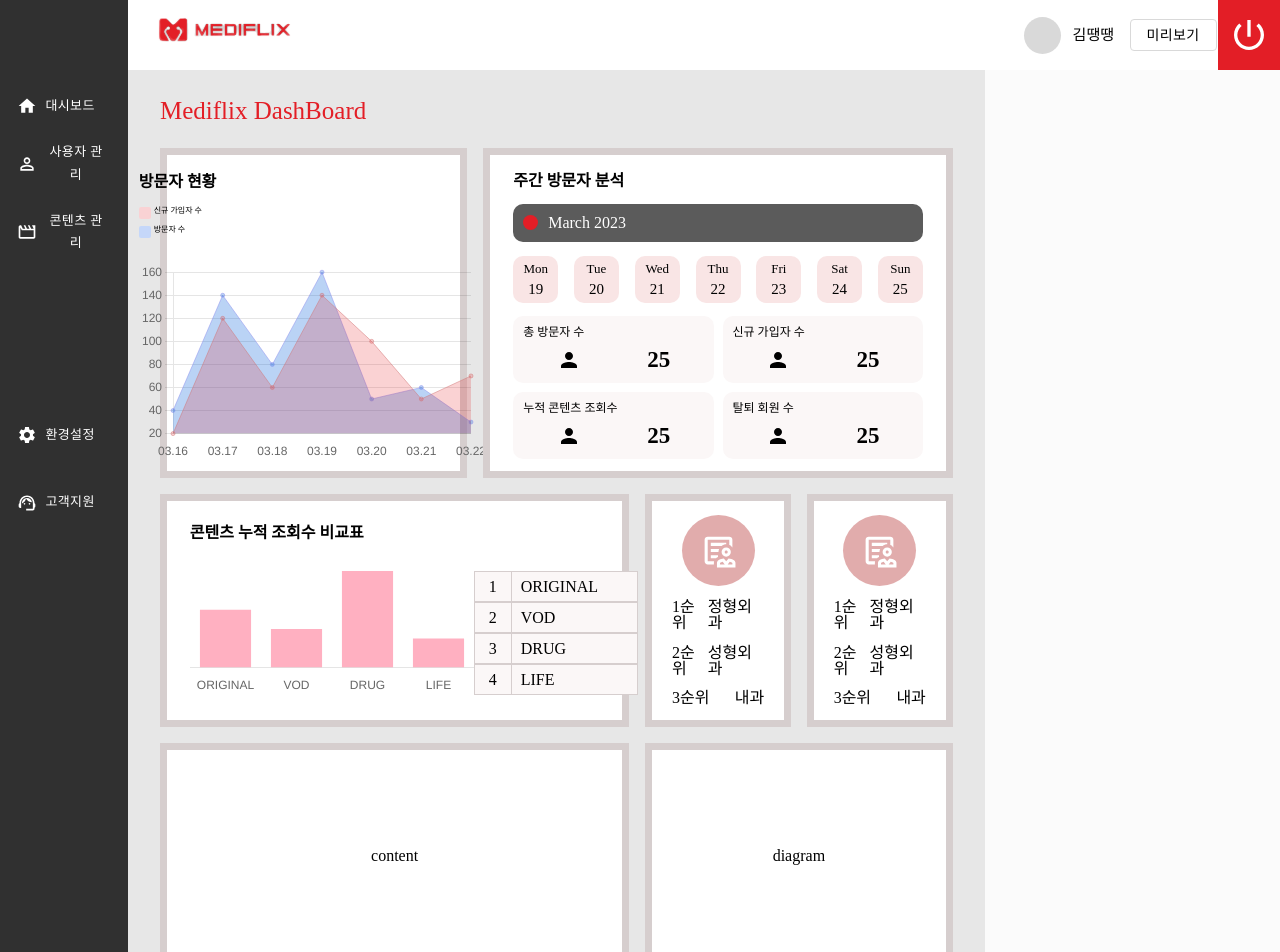
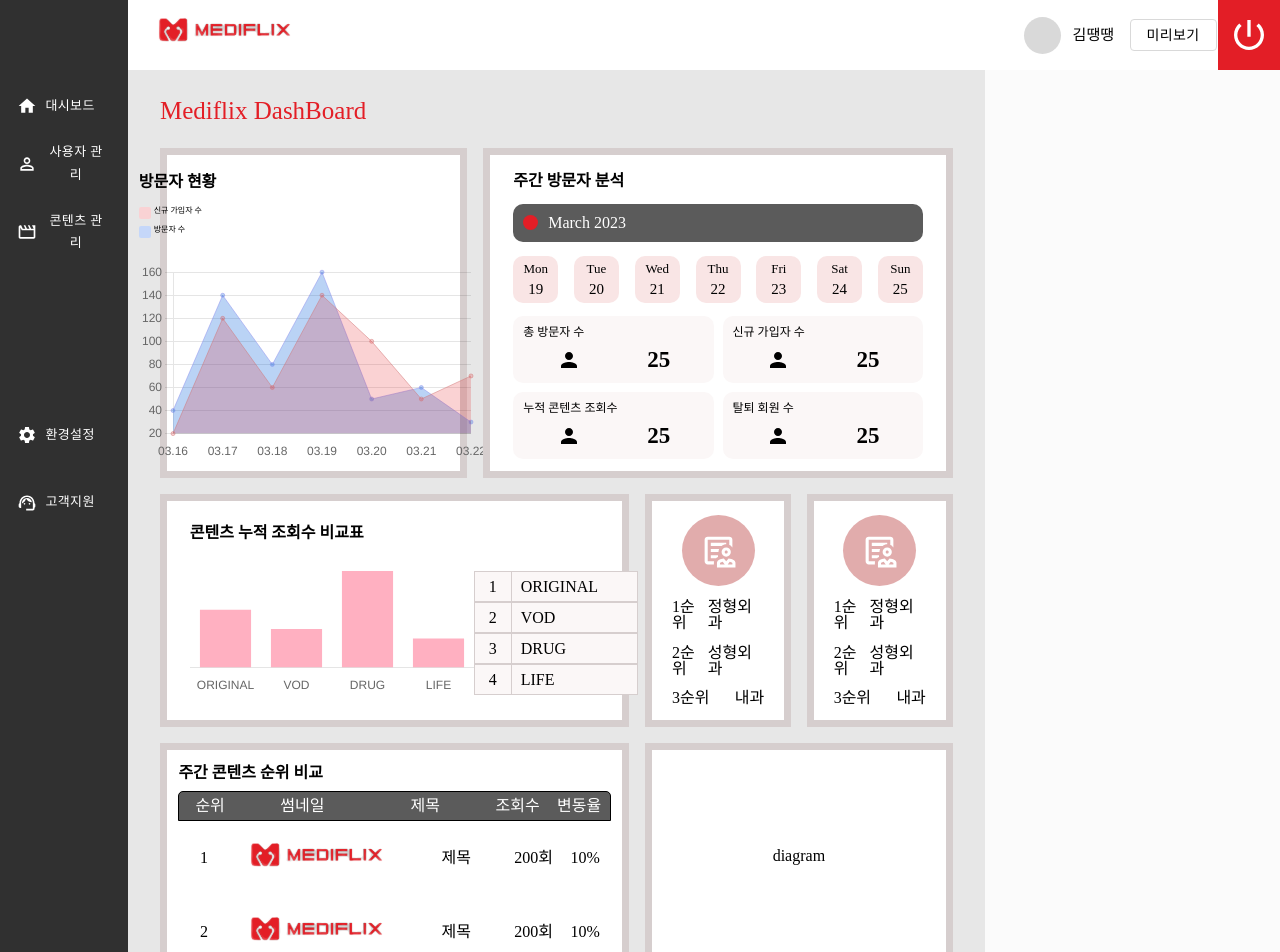
Before and after one commit to MEDIFLIX/ST_FE, a React (Create React App) app in the folder st_fe/: page /main in a window 1280 px wide. Shown: the top 952 px of the page. Built offline with nearby package versions, Linux system fonts and the light colour scheme; a web font is replaced by a local one.

Commit message:
feat : ContentList 컴포넌트 추가

```diff
--- a/st_fe/src/pages/MainPage/MainPage.tsx
+++ b/st_fe/src/pages/MainPage/MainPage.tsx
@@ -5,6 +5,7 @@ import SideBar from '../../components/SideBar';
 import Analysis from './components/Analysis';
 import BarChart from './components/BarChart';
 import ListItems from './components/ListItems';
+import ContentList from './components/ContentList';
 
 const MainContainer = styled.div`
   width: 100vw;
@@ -124,7 +125,9 @@ const MainPage = () => {
             <ContentBox className={'grid-item2'}>
               <ListItems />
             </ContentBox>
-            <ContentBox className={'grid-content'}>content</ContentBox>
+            <ContentBox className={'grid-content'}>
+              <ContentList />
+            </ContentBox>
             <ContentBox className={'grid-diagram'}>diagram</ContentBox>
           </ContentGridBox>
         </DashContainer>
--- /dev/null
+++ b/st_fe/src/pages/MainPage/components/ContentList.tsx
@@ -0,0 +1,114 @@
+import styled from 'styled-components';
+
+const ContentListContainer = styled.div`
+  display: flex;
+  flex-direction: column;
+  width: 95%;
+  height: 95%;
+
+  .contentList_title {
+    font-size: 16px;
+    font-weight: bold;
+    margin: 10px 0px;
+  }
+`;
+
+const BarBox = styled.div`
+  border: 1px solid black;
+  background-color: #5b5b5b;
+  border-top-left-radius: 5px;
+  border-top-right-radius: 5px;
+  color: #ffffff;
+  display: flex;
+  justify-content: space-evenly;
+  align-items: center;
+  padding: 6px 0px;
+  text-align: center;
+
+  div:nth-child(1) {
+    flex: 1;
+    width: 26px;
+  }
+  div:nth-child(2) {
+    flex: 2;
+  }
+  div:nth-child(3) {
+    flex: 2;
+  }
+  div:nth-child(4) {
+    flex: 1;
+  }
+  div:nth-child(5) {
+    flex: 1;
+  }
+`;
+
+const ContentContainer = styled.div`
+  display: flex;
+  flex-direction: column;
+`;
+
+const ContentBox = styled.div`
+  display: flex;
+  text-align: center;
+  align-items: center;
+  margin: 7px 0;
+
+  img {
+    width: inherit;
+    height: inherit;
+  }
+
+  div:nth-child(1) {
+    flex: 1;
+  }
+
+  div:nth-child(2) {
+    flex: 2;
+    margin-top: 7px;
+  }
+  div:nth-child(3) {
+    flex: 2;
+  }
+  div:nth-child(4) {
+    flex: 1;
+  }
+  div:nth-child(5) {
+    flex: 1;
+  }
+`;
+
+const ContentList = () => {
+  const data = [
+    { prior: 1, img: 'img', title: '제목', number: '200회', diffRate: '10%' },
+    { prior: 2, img: 'img', title: '제목', number: '200회', diffRate: '10%' },
+  ];
+
+  return (
+    <ContentListContainer>
+      <div className="contentList_title">주간 콘텐츠 순위 비교</div>
+      <BarBox>
+        <div>순위</div>
+        <div>썸네일</div>
+        <div>제목</div>
+        <div>조회수</div>
+        <div>변동율</div>
+      </BarBox>
+      <ContentContainer>
+        {data.map(({ prior, img, title, number, diffRate }) => (
+          <ContentBox>
+            <div>{prior}</div>
+            <div>
+              <img src="/img/logo.svg" alt="img" />
+            </div>
+            <div>{title}</div>
+            <div>{number}</div>
+            <div>{diffRate}</div>
+          </ContentBox>
+        ))}
+      </ContentContainer>
+    </ContentListContainer>
+  );
+};
+
+export default ContentList;
```
